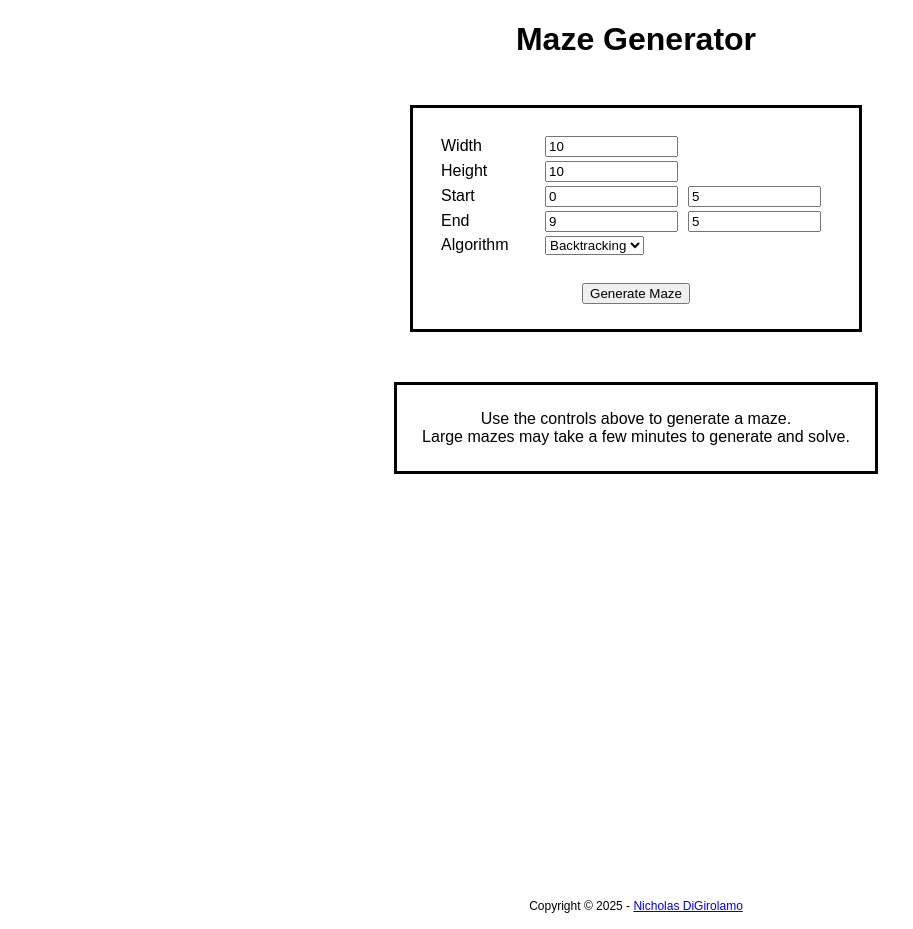
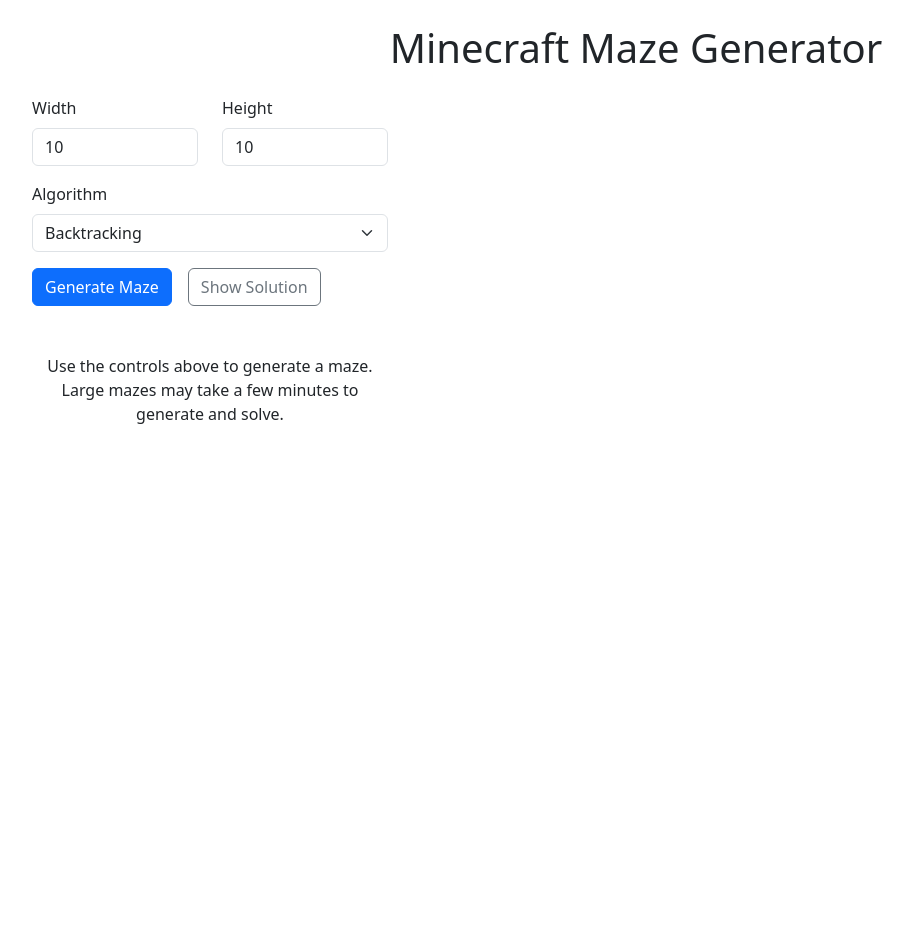
Before and after one commit to nsdigirolamo/maze-gen, a React (Vite) app: page / in a window 1280 px wide. Shown: the whole page, without its empty margins (4-917 px from the left). After the commit the page ends 800 px from the top, so only its background shows below. Built offline with nearby package versions, Linux system fonts and the light colour scheme.

Commit message:
Bootstrap Restructuring

```diff
--- a/package.json
+++ b/package.json
@@ -10,9 +10,11 @@
     "preview": "vite preview"
   },
   "dependencies": {
+    "bootstrap": "^5.3.3",
+    "formik": "^2.4.6",
     "react": "^18.3.1",
-    "react-dom": "^18.3.1",
-    "react-hook-form": "^7.54.2"
+    "react-bootstrap": "^2.10.7",
+    "react-dom": "^18.3.1"
   },
   "devDependencies": {
     "@eslint/js": "^9.17.0",
--- a/src/App.css
+++ /dev/null
@@ -1,41 +0,0 @@
-body {
-  font-family: sans-serif;
-}
-
-footer {
-  text-align: center;
-  margin: 50vh 0 2vh 0;
-  font-size: 0.75rem;
-}
-
-.container,
-.row {
-  height: 100%;
-  padding: 0;
-  margin: 0;
-  display: flex;
-  align-items: center;
-  justify-content: center;
-}
-
-.col {
-  flex: 1;
-}
-
-.menu {
-  border: solid black;
-  padding: 25px;
-  margin: 25px;
-  align-items: center;
-  display: inline-block;
-}
-
-.menu label {
-  display: inline-block;
-  width: 100px;
-}
-
-.menu input {
-  width: 125px;
-  margin-right: 10px;
-}
--- a/src/App.tsx
+++ b/src/App.tsx
@@ -1,83 +1,45 @@
+import "bootstrap/dist/css/bootstrap.min.css";
 import { useState } from "react";
-import "./App.css";
 import Visualizer from "./components/Visualizer";
-import ControlPanel from "./components/ControlPanel";
 import Maze from "./models/maze";
 import MAZE_CREATORS from "./constants/maze-creators";
-import ControlPanelData from "./models/control-panel-data";
-import DEFAULT_CONTROL_PANEL_DATA from "./constants/control-panel-data";
-import Coordinate from "./models/coordinate";
-
-const defaultStart: Coordinate = {
-  row: DEFAULT_CONTROL_PANEL_DATA.startRow,
-  col: DEFAULT_CONTROL_PANEL_DATA.startColumn,
-};
-const defaultEnd: Coordinate = {
-  row: DEFAULT_CONTROL_PANEL_DATA.endRow,
-  col: DEFAULT_CONTROL_PANEL_DATA.endColumn,
-};
+import { Col, Container, Row } from "react-bootstrap";
+import MazeForm from "./components/MazeForm";
+import MazeFormValues from "./models/maze-form-values";
 
 function App() {
+  const [showSolution, setShowSolution] = useState<boolean>(false);
   const [maze, setMaze] = useState<Maze | null>();
-  const [start, setStart] = useState<Coordinate>(defaultStart);
-  const [end, setEnd] = useState<Coordinate>(defaultEnd);
-  const [showSolution, setShowSolution] = useState<boolean>(false);
 
-  const handleControlPanelSubmit = (data: ControlPanelData) => {
-    const mazeCreator = MAZE_CREATORS[data.mazeCreatorIndex].function;
-    const newMaze: Maze = mazeCreator(data.width, data.height);
-    const newStart: Coordinate = { row: data.startRow, col: data.startColumn };
-    const newEnd: Coordinate = { row: data.endRow, col: data.endColumn };
-
+  const onMazeFormSubmit = (values: MazeFormValues) => {
+    const creatorFunction = MAZE_CREATORS[values.mazeCreatorIndex].function;
+    const newMaze = creatorFunction(values.width, values.height);
     setMaze(newMaze);
-    setStart(newStart);
-    setEnd(newEnd);
-  };
-
-  const handleShowSolutionToggle = () => {
-    setShowSolution(!showSolution);
   };
 
   return (
     <>
-      <h1 style={{ textAlign: "center" }}>Maze Generator</h1>
-      <div className="container">
-        <ControlPanel
-          defaultData={DEFAULT_CONTROL_PANEL_DATA}
-          onSubmit={handleControlPanelSubmit}
-        />
-      </div>
-      {maze ? (
-        <>
-          <div className="container" style={{ padding: "25px" }}>
-            Show Solution?
-            <input
-              type="checkbox"
-              onChange={handleShowSolutionToggle}
-              style={{ marginLeft: "10px" }}
+      <h1 className="text-center my-4">Minecraft Maze Generator</h1>
+      <Container className="mx-4">
+        <Row>
+          <Col>
+            <MazeForm
+              onSubmit={onMazeFormSubmit}
+              onShowSolution={setShowSolution}
             />
-          </div>
-          <Visualizer
-            maze={maze}
-            showSolution={showSolution}
-            start={start}
-            end={end}
-          />
-        </>
-      ) : (
-        <div className="container">
-          <div className="menu" style={{ textAlign: "center" }}>
-            Use the controls above to generate a maze.
-            <br />
-            Large mazes may take a few minutes to generate and solve.
-          </div>
-        </div>
-      )}
-
-      <footer>
-        Copyright © 2025 -{" "}
-        <a href="https://nsdigirolamo.com">Nicholas DiGirolamo</a>
-      </footer>
+            <div className="text-center my-5">
+              Use the controls above to generate a maze.
+              <br />
+              Large mazes may take a few minutes to generate and solve.
+            </div>
+          </Col>
+          <Col sm={8}>
+            {maze ? (
+              <Visualizer maze={maze} showSolution={showSolution} />
+            ) : null}
+          </Col>
+        </Row>
+      </Container>
     </>
   );
 }
--- a/src/components/ControlPanel.tsx
+++ /dev/null
@@ -1,124 +0,0 @@
-import { ReactElement } from "react";
-import { useForm } from "react-hook-form";
-import ControlPanelData from "../models/control-panel-data";
-import MAZE_CREATORS from "../constants/maze-creators";
-
-interface ControlPanelProps {
-  defaultData: ControlPanelData;
-  maxWidth?: number;
-  maxHeight?: number;
-  onSubmit: (data: ControlPanelData) => void;
-}
-
-function ControlPanel({
-  onSubmit,
-  maxWidth,
-  maxHeight,
-  defaultData,
-}: ControlPanelProps): ReactElement {
-  maxWidth = maxWidth ? maxWidth : 500;
-  maxHeight = maxHeight ? maxHeight : 500;
-  const { register, handleSubmit } = useForm<ControlPanelData>({
-    defaultValues: defaultData,
-  });
-
-  return (
-    <form className="menu" onSubmit={handleSubmit((data) => onSubmit(data))}>
-      <table>
-        <tbody>
-          <tr>
-            <td>
-              <label>Width</label>
-            </td>
-            <td>
-              <input
-                type="number"
-                min={1}
-                max={maxWidth}
-                placeholder={1 + " - " + maxWidth}
-                {...register("width", { valueAsNumber: true })}
-              />
-            </td>
-          </tr>
-          <tr>
-            <td>
-              <label>Height</label>
-            </td>
-            <td>
-              <input
-                type="number"
-                min={1}
-                max={maxHeight}
-                placeholder={1 + " - " + maxHeight}
-                {...register("height", { valueAsNumber: true })}
-              />
-            </td>
-          </tr>
-          <tr>
-            <td>
-              <label>Start</label>
-            </td>
-            <td>
-              <input
-                type="number"
-                min={0}
-                max={maxHeight - 1}
-                placeholder="Row"
-                {...register("startRow", { valueAsNumber: true })}
-              />
-              <input
-                type="number"
-                min={0}
-                max={maxWidth - 1}
-                placeholder="Column"
-                {...register("startColumn", { valueAsNumber: true })}
-              />
-            </td>
-          </tr>
-          <tr>
-            <td>
-              <label>End</label>
-            </td>
-            <td>
-              <input
-                type="number"
-                min={0}
-                max={maxHeight - 1}
-                placeholder="Row"
-                {...register("endRow", { valueAsNumber: true })}
-              />
-              <input
-                type="number"
-                min={0}
-                max={maxWidth - 1}
-                placeholder="Column"
-                {...register("endColumn", { valueAsNumber: true })}
-              />
-            </td>
-          </tr>
-          <tr>
-            <td>
-              <label>Algorithm</label>
-            </td>
-            <td>
-              <select
-                {...register("mazeCreatorIndex", { valueAsNumber: true })}
-              >
-                {MAZE_CREATORS.map((element, index) => (
-                  <option value={index} key={index}>
-                    {element.name}
-                  </option>
-                ))}
-              </select>
-            </td>
-          </tr>
-        </tbody>
-      </table>
-      <div className="container" style={{ paddingTop: "25px" }}>
-        <button type="submit">Generate Maze</button>
-      </div>
-    </form>
-  );
-}
-
-export default ControlPanel;
--- /dev/null
+++ b/src/components/MazeForm.tsx
@@ -0,0 +1,83 @@
+import { ReactElement, useState } from "react";
+import MazeFormValues from "../models/maze-form-values";
+import { Button, Form, Row, ToggleButton } from "react-bootstrap";
+import { useFormik } from "formik";
+import MAZE_CREATORS from "../constants/maze-creators";
+
+interface MazeFormProps {
+  onSubmit: (values: MazeFormValues) => void;
+  onShowSolution: (value: boolean) => void;
+}
+
+function MazeForm({ onSubmit, onShowSolution }: MazeFormProps): ReactElement {
+  const [showSolution, setShowSolution] = useState<boolean>(false);
+  const formik = useFormik({
+    initialValues: {
+      width: 10,
+      height: 10,
+      mazeCreatorIndex: 0,
+      showSolution: false,
+    },
+    onSubmit,
+  });
+
+  const handleShowSolutionClick = () => {
+    const newShowSolution = !showSolution;
+    setShowSolution(newShowSolution);
+    onShowSolution(newShowSolution);
+  };
+
+  return (
+    <Form onSubmit={formik.handleSubmit}>
+      <Row className="mb-3">
+        <Form.Group className="col">
+          <Form.Label>Width</Form.Label>
+          <Form.Control
+            id="width"
+            type="number"
+            {...formik.getFieldProps("width")}
+            min={1}
+          />
+        </Form.Group>
+        <Form.Group className="col">
+          <Form.Label>Height</Form.Label>
+          <Form.Control
+            id="height"
+            type="number"
+            {...formik.getFieldProps("height")}
+            min={1}
+          />
+        </Form.Group>
+      </Row>
+      <Row className="mb-3">
+        <Form.Group className="col">
+          <Form.Label>Algorithm</Form.Label>
+          <Form.Select
+            id="mazeCreatorIndex"
+            {...formik.getFieldProps("mazeCreatorIndex")}
+          >
+            {MAZE_CREATORS.map((element, index) => (
+              <option value={index} key={index} label={element.name} />
+            ))}
+          </Form.Select>
+        </Form.Group>
+      </Row>
+      <Button variant="primary" type="submit">
+        Generate Maze
+      </Button>
+      <ToggleButton
+        id="toggle-check"
+        className="mx-3"
+        type="checkbox"
+        variant="outline-secondary"
+        checked={showSolution}
+        value="1"
+        onClick={handleShowSolutionClick}
+      >
+        {formik.values.showSolution ? "Hide Solution" : "Show Solution"}
+      </ToggleButton>
+    </Form>
+  );
+}
+
+export default MazeForm;
--- a/src/components/Visualizer.tsx
+++ b/src/components/Visualizer.tsx
@@ -5,17 +5,10 @@
 
 interface VisualizerProps {
   maze: Maze;
-  start: Coordinate;
-  end: Coordinate;
   showSolution?: boolean;
 }
 
-function Visualizer({
-  maze,
-  start,
-  end,
-  showSolution,
-}: VisualizerProps): ReactElement {
+function Visualizer({ maze, showSolution }: VisualizerProps): ReactElement {
   const cellSize = 25;
   const mazeWidth = maze[0].length;
   const mazeHeight = maze.length;
@@ -24,6 +17,9 @@
   const padding = 10;
   const canvasWidth = 2 * padding + mazeWidth * cellSize;
   const canvasHeight = 2 * padding + mazeHeight * cellSize;
+
+  const start: Coordinate = { row: 0, col: 0 };
+  const end: Coordinate = { row: mazeHeight - 1, col: mazeWidth - 1 };
 
   useEffect(() => {
     const canvas = canvasRef.current;
@@ -42,8 +38,6 @@
     }
 
     drawWalls(context, maze, cellSize, padding);
-    drawMarker(context, start, cellSize, padding, "green");
-    drawMarker(context, end, cellSize, padding, "red");
   }, [maze, showSolution]);
 
   return (
@@ -127,22 +121,4 @@
   context.stroke();
 }
 
-function drawMarker(
-  context: CanvasRenderingContext2D,
-  coordinate: Coordinate,
-  cellSize: number,
-  padding: number,
-  fillStyle: string,
-) {
-  context.fillStyle = fillStyle;
-  context.beginPath();
-
-  const x = coordinate.col * cellSize + padding + cellSize / 2.0;
-  const y = coordinate.row * cellSize + padding + cellSize / 2.0;
-  context.arc(x, y, cellSize / 4.0, 0, 2 * Math.PI);
-
-  context.closePath();
-  context.fill();
-}
-
 export default Visualizer;
--- a/src/constants/control-panel-data.ts
+++ /dev/null
@@ -1,13 +0,0 @@
-import ControlPanelData from "../models/control-panel-data";
-
-const DEFAULT_CONTROL_PANEL_DATA: ControlPanelData = {
-  width: 10,
-  height: 10,
-  startRow: 0,
-  startColumn: 5,
-  endRow: 9,
-  endColumn: 5,
-  mazeCreatorIndex: 0,
-};
-
-export default DEFAULT_CONTROL_PANEL_DATA;
--- /dev/null
+++ b/src/models/maze-form-values.ts
@@ -0,0 +1,7 @@
+interface MazeFormValues {
+  width: number;
+  height: number;
+  mazeCreatorIndex: number;
+}
+
+export default MazeFormValues;
```
Also changed, not shown: src/models/control-panel-data.ts (deleted, +0 -11 lines), 1 other file (tests, documents, lock files or other folders).
